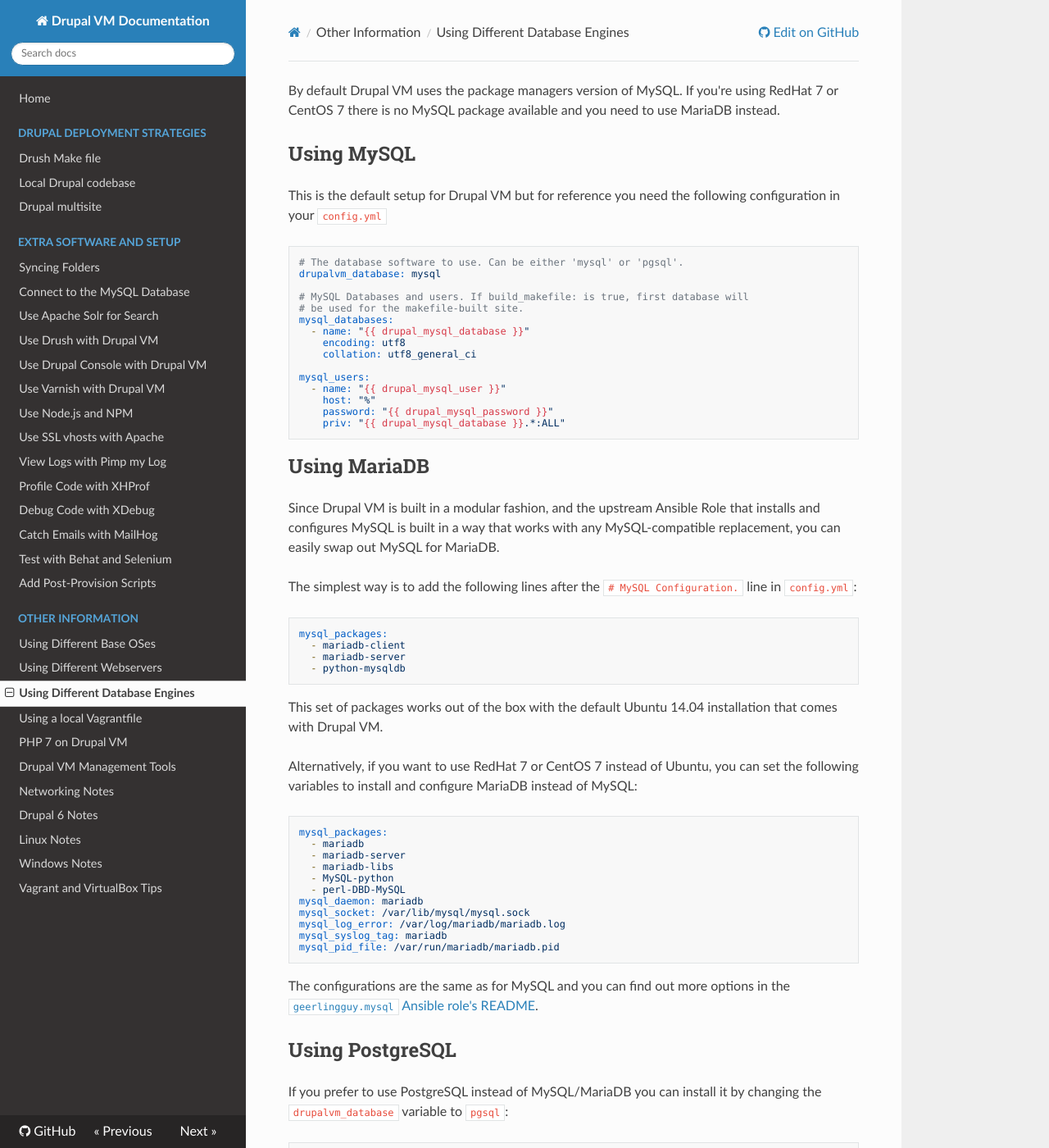
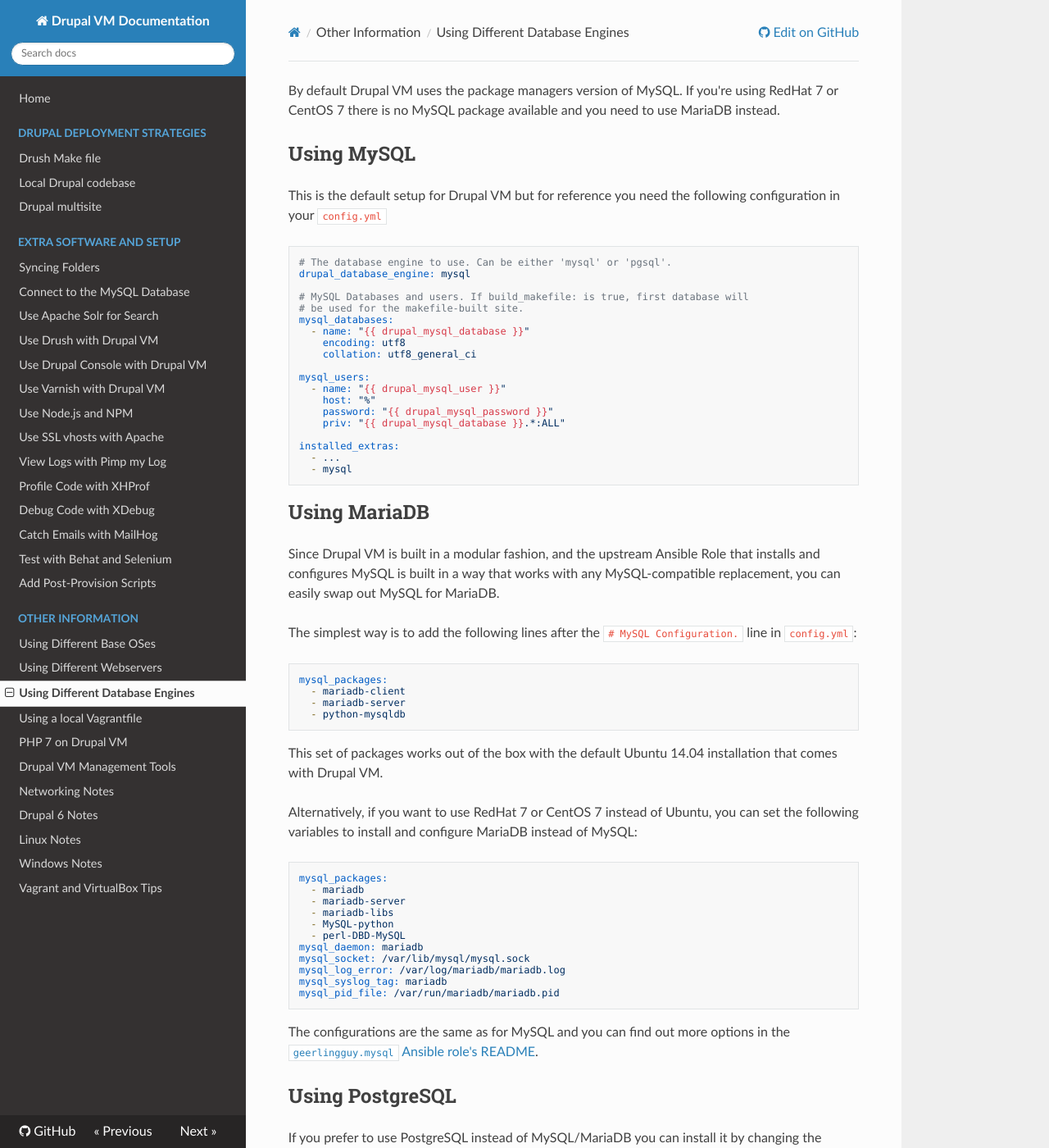
Before and after one commit to geerlingguy/drupal-vm, an MkDocs documentation site: the page built from docs/other/database-engines.md, in a window 1280 px wide and 1400 px high. Shown: the whole window at 82% size. Built offline with MkDocs 1.6.1, drawn with Linux system fonts in a browser that asks for light colours; nearby versions of some CDN libraries; old or Windows-style settings are respelled for this version of MkDocs; some of the changed text lies outside the part shown.

Commit message:
Support both mysql and pgsql

````diff
--- a/docs/other/database-engines.md
+++ b/docs/other/database-engines.md
@@ -5,8 +5,8 @@ By default Drupal VM uses the package managers version of MySQL. If you're using
 This is the default setup for Drupal VM but for reference you need the following configuration in your `config.yml`
 
 ```yaml
-# The database software to use. Can be either 'mysql' or 'pgsql'.
-drupalvm_database: mysql
+# The database engine to use. Can be either 'mysql' or 'pgsql'.
+drupal_database_engine: mysql
 
 # MySQL Databases and users. If build_makefile: is true, first database will
 # be used for the makefile-built site.
@@ -20,6 +20,10 @@ mysql_users:
     host: "%"
     password: "{{ drupal_mysql_password }}"
     priv: "{{ drupal_mysql_database }}.*:ALL"
+
+installed_extras:
+  - ...
+  - mysql
 ```
 
 ## Using MariaDB
@@ -57,15 +61,23 @@ The configurations are the same as for MySQL and you can find out more options i
 
 ## Using PostgreSQL
 
-If you prefer to use PostgreSQL instead of MySQL/MariaDB you can install it by changing the `drupalvm_database` variable to `pgsql`:
+If you prefer to use PostgreSQL instead of MySQL/MariaDB you can install it by changing the `drupal_database_engine` variable to `pgsql`:
 
 ```yaml
-drupalvm_database: pgsql
+drupal_database_engine: pgsql
+```
+
+And adding `pgsql` to `installed_extras` list:
+
+```yaml
+installed_extras:
+  - ...
+  - pgsql
 ```
 
 To create the drupal database and the database user also add this to your `config.yml`:
 
-```
+```yaml
 # PostgreSQL
 postgresql_databases:
   - name: "{{ drupal_mysql_database }}"
--- a/example.config.yml
+++ b/example.config.yml
@@ -34,9 +34,6 @@ vagrant_cpus: 2
 # The web server software to use. Can be either 'apache' or 'nginx'.
 drupalvm_webserver: apache
 
-# The database software to use. Can be either 'mysql' or 'pgsql'.
-drupalvm_database: mysql
-
 # Set this to false if you are using a different site deployment strategy and
 # would like to configure 'vagrant_synced_folders' and 'apache_vhosts' manually.
 build_makefile: true
@@ -59,6 +56,7 @@ drupal_account_pass: admin
 drupal_mysql_user: drupal
 drupal_mysql_password: drupal
 drupal_mysql_database: drupal
+drupal_database_engine: mysql
 
 # Additional arguments or options to pass to `drush site-install`.
 drupal_site_install_extra_args: []
@@ -157,7 +155,9 @@ installed_extras:
   - drupalconsole
   - mailhog
   - memcached
+  - mysql
   # - nodejs
+  # - pgsql
   - pimpmylog
   # - redis
   # - ruby
````
Also changed, not shown: 8 other files.
